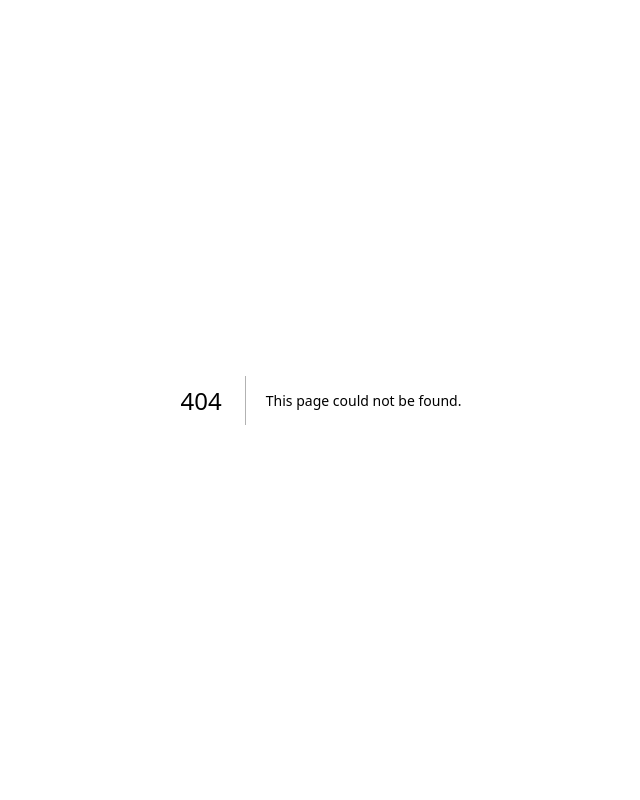
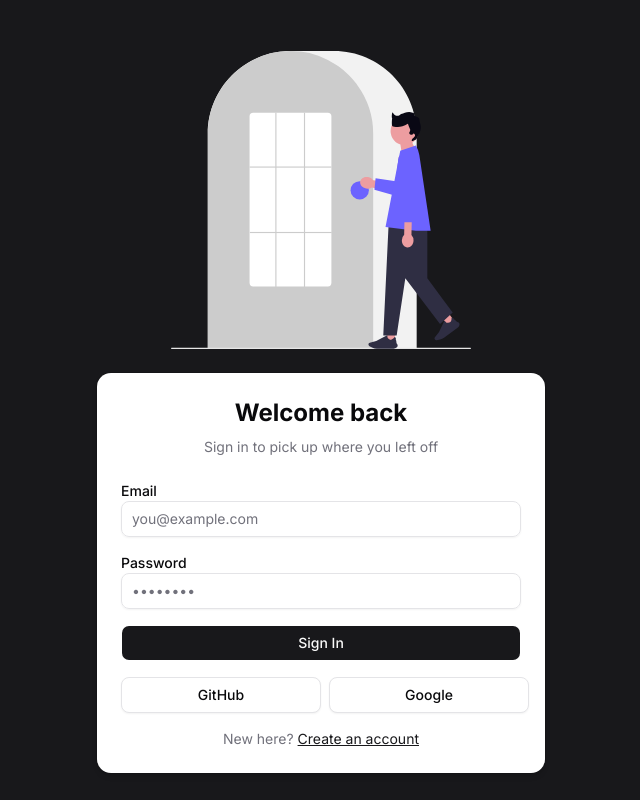
Before and after one commit to HarshSingh7718/code-editor, a Next.js app: page /auth/sign-in in a window 1280 px wide. Before the commit this address had no page. Shown: the whole page, without its empty margins (319-959 px from the left). Built offline with nearby package versions, Linux system fonts and the light colour scheme.

Commit message:
feat: add authentication layout and sign-in page components

```diff
--- /dev/null
+++ b/app/(auth)/auth/layout.tsx
@@ -0,0 +1,13 @@
+import React from "react";
+
+
+
+const AuthLayout = ({children}:{children:React.ReactNode})=>{
+    return(
+        <main className="flex justify-center items-center h-screen flex-col bg-zinc-900">
+        {children}
+        </main>
+    )
+}
+
+export default AuthLayout
--- /dev/null
+++ b/app/(auth)/auth/sign-in/page.tsx
@@ -0,0 +1,14 @@
+import SignInFormClient from '@/modules/auth/components/sign-in-form-client'
+import Image from 'next/image'
+import React from 'react'
+
+const Page = () => {
+  return (
+    <>
+    <Image src={"/login.svg"} alt='Login-Image' height={300}  width={300} className='m-6 object-cover'/>
+    <SignInFormClient/>
+    </>
+  )
+}
+
+export default Page
--- /dev/null
+++ b/modules/auth/components/sign-in-form-client.tsx
@@ -0,0 +1,78 @@
+"use client";
+
+import * as React from "react";
+import { signIn } from "next-auth/react";
+import { Button } from "@/components/ui/button";
+import { Input } from "@/components/ui/input";
+import { Card, CardContent, CardDescription, CardHeader, CardTitle } from "@/components/ui/card";
+import Link from "next/link";
+
+export default function SignInPage() {
+  const [email, setEmail] = React.useState("");
+  const [password, setPassword] = React.useState("");
+
+  const handleSubmit = async (e: React.FormEvent<HTMLFormElement>) => {
+    e.preventDefault();
+    await signIn("credentials", { email, password, redirectTo: "/" });
+  };
+
+  return (
+    <Card className="w-full max-w-md shadow-md">
+      <CardHeader className="text-center space-y-1">
+        <CardTitle className="text-2xl font-bold">Welcome back</CardTitle>
+        <CardDescription>Sign in to pick up where you left off</CardDescription>
+      </CardHeader>
+      <CardContent>
+        <form onSubmit={handleSubmit} className="space-y-4">
+          <div className="space-y-2">
+            <label className="text-sm font-medium">Email</label>
+            <Input
+              type="email"
+              value={email}
+              onChange={(e: React.ChangeEvent<HTMLInputElement>) => setEmail(e.target.value)}
+              placeholder="you@example.com"
+              required
+            />
+          </div>
+          <div className="space-y-2">
+            <label className="text-sm font-medium">Password</label>
+            <Input
+              type="password"
+              value={password}
+              onChange={(e: React.ChangeEvent<HTMLInputElement>) => setPassword(e.target.value)}
+              placeholder="••••••••"
+              required
+            />
+          </div>
+          <Button type="submit" className="w-full">
+            Sign In
+          </Button>
+          <div className="flex gap-2">
+            <Button
+              type="button"
+              variant="outline"
+              className="w-1/2"
+              onClick={() => signIn("github", { redirectTo: "/" })}
+            >
+              GitHub
+            </Button>
+            <Button
+              type="button"
+              variant="outline"
+              className="w-1/2"
+              onClick={() => signIn("google", { redirectTo: "/" })}
+            >
+              Google
+            </Button>
+          </div>
+          <p className="text-center text-sm text-muted-foreground mt-4">
+            New here?{" "}
+            <Link href="/auth/sign-up" className="text-primary underline">
+              Create an account
+            </Link>
+          </p>
+        </form>
+      </CardContent>
+    </Card>
+  );
+}
```
Also changed, not shown: public/login.svg (added).
